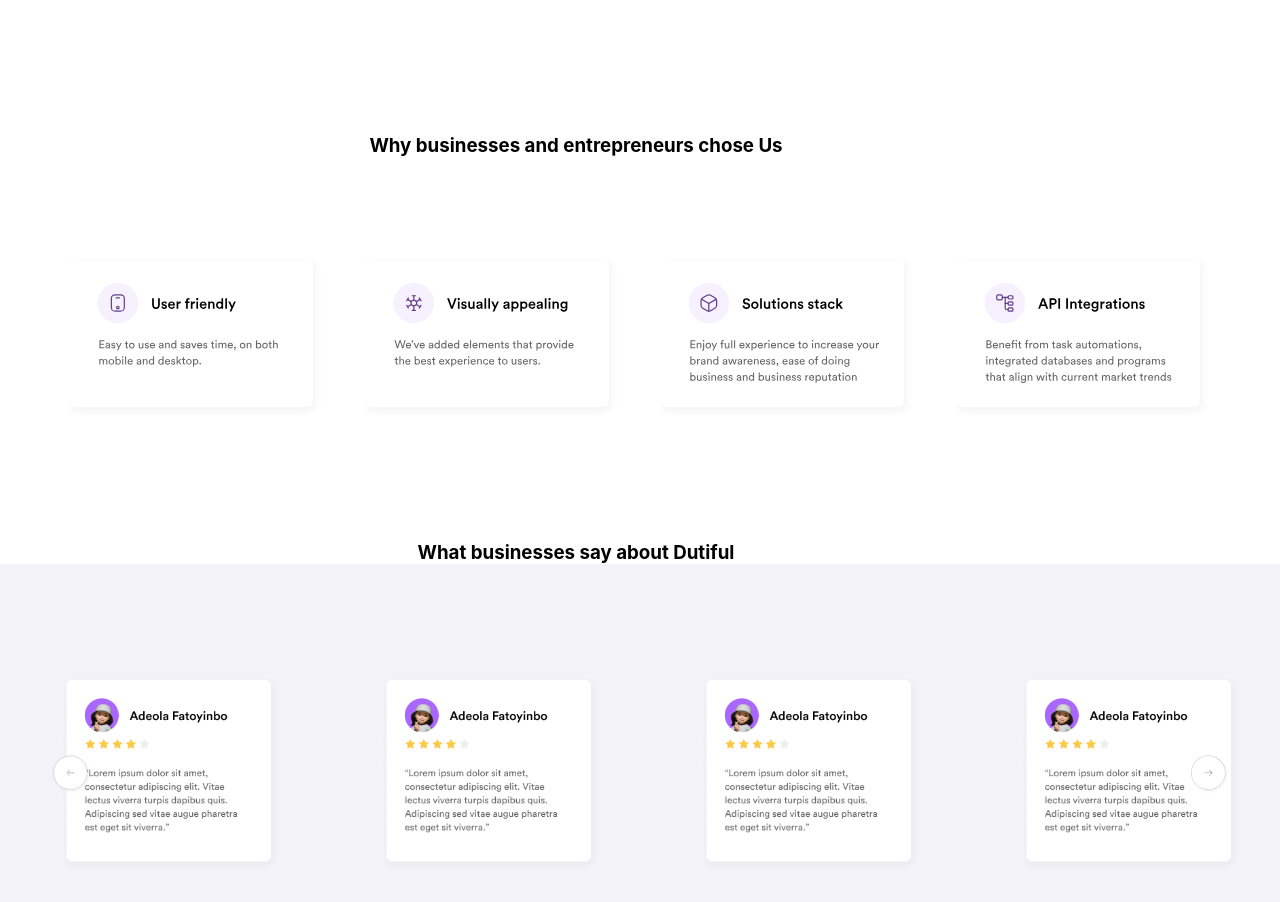
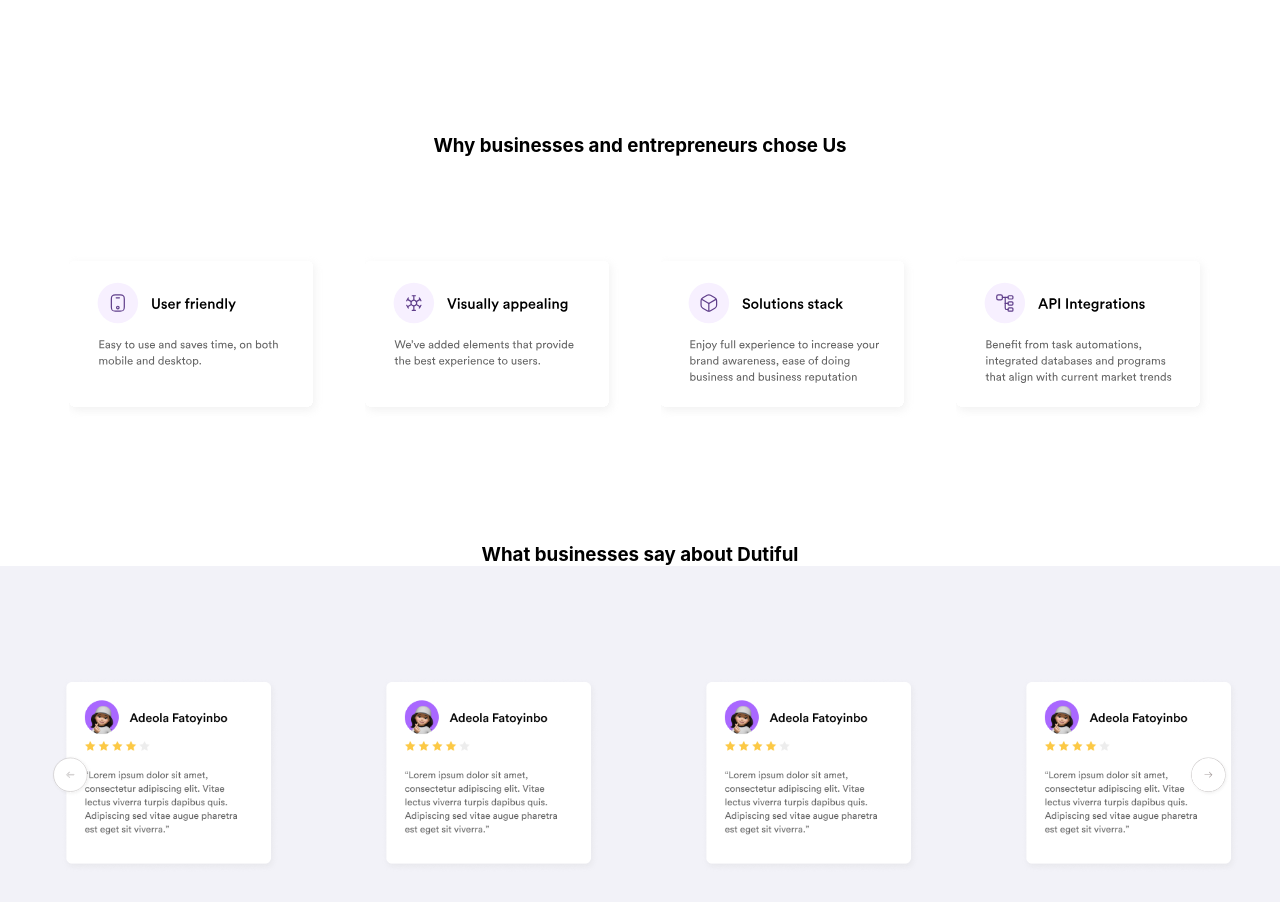
Before and after one commit to viximdi/dutiful-web-site, a React (Create React App) app: page / in a window 1280 px wide. Shown: the part 2960-3862 px from the top of the page. Built offline with nearby package versions, Linux system fonts and the light colour scheme.

Commit message:
modified

```diff
--- a/src/reviews.css
+++ b/src/reviews.css
@@ -8,6 +8,7 @@
 .reviews-container h3 {
   text-align: center;
   width: 90%;
+  margin: 0 auto;
 }
 
 .reviews-container > .review-block {
@@ -21,6 +22,8 @@
 
 .reviews-container > .review-block > div {
   width: 100% !important;
+  padding: 0 !important;
+  margin-bottom: 2px;
 }
 
 .reviews-container > .review-block > div > svg {
```
